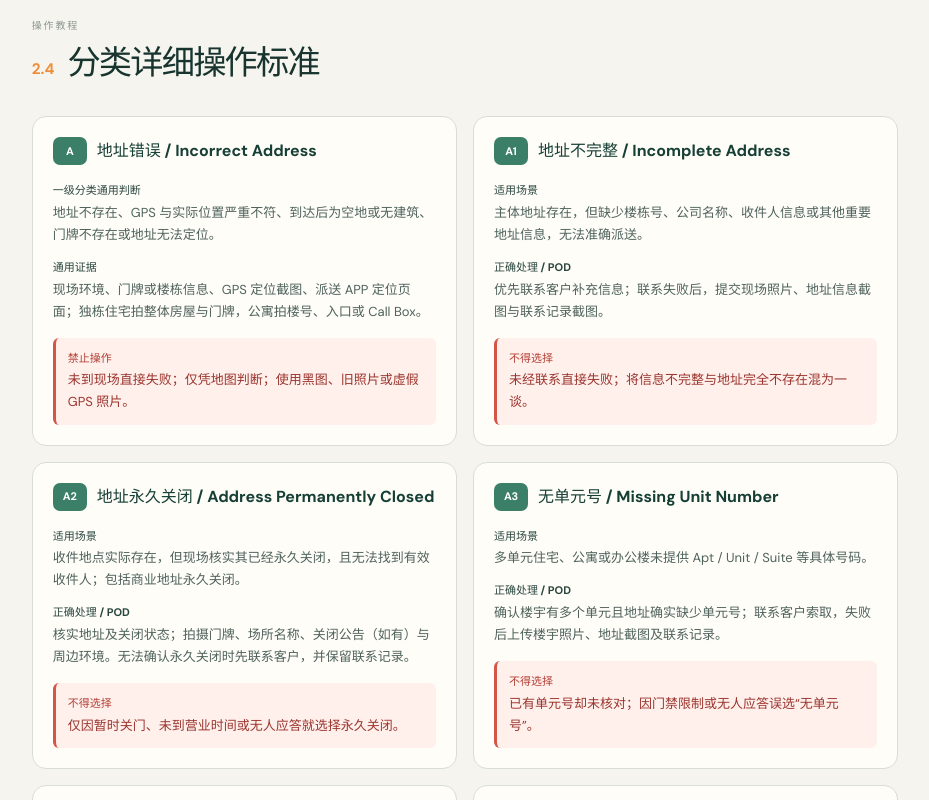
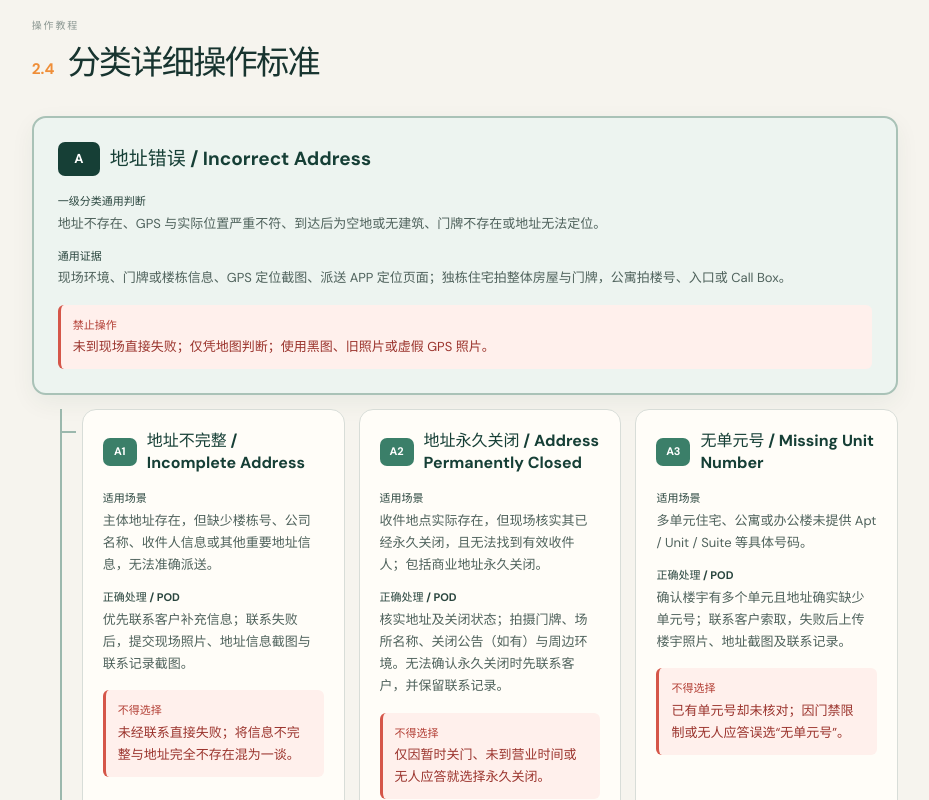
Before and after one commit to Minghao1999/yw_driver_app_helper, a React (Vite) app: page / in a window 1280 px wide. Shown: the part 4060-4860 px from the top of the page, without its empty margins (305-1234 px from the left). Built offline with nearby package versions, Linux system fonts and the light colour scheme.

Commit message:
Nest delivery failure subcategories

```diff
--- a/src/App.jsx
+++ b/src/App.jsx
@@ -262,6 +262,17 @@ function SopTable({ columns, rows, groupFirstColumn = false }) {
   )
 }
 
+function SopStandardCard({ item, isParent = false }) {
+  return (
+    <article className={`sop-standard-card ${isParent ? 'is-parent' : 'is-child'}`}>
+      <h4><span className="sop-code">{item.code}</span>{item.title}</h4>
+      <p><strong>{item.summaryLabel}</strong>{item.summary}</p>
+      <p><strong>{item.evidenceLabel}</strong>{item.evidence}</p>
+      <p className="sop-avoid"><strong>{item.avoidLabel}</strong>{item.avoid}</p>
+    </article>
+  )
+}
+
 function SopContent({ content }) {
   if (!content) return null
 
@@ -288,15 +299,26 @@ function SopContent({ content }) {
   }
 
   if (content.type === 'standards') {
+    const groups = content.items.reduce((result, item) => {
+      if (/^[A-Z]$/.test(item.code)) {
+        result.push({ parent: item, children: [] })
+      } else {
+        result.at(-1)?.children.push(item)
+      }
+      return result
+    }, [])
+
     return (
-      <div className="sop-content sop-standards">
-        {content.items.map((item) => (
-          <article className="sop-standard-card" key={item.code}>
-            <h4><span className="sop-code">{item.code}</span>{item.title}</h4>
-            <p><strong>{item.summaryLabel}</strong>{item.summary}</p>
-            <p><strong>{item.evidenceLabel}</strong>{item.evidence}</p>
-            <p className="sop-avoid"><strong>{item.avoidLabel}</strong>{item.avoid}</p>
-          </article>
+      <div className="sop-content sop-standard-groups">
+        {groups.map((group) => (
+          <section className="sop-standard-group" key={group.parent.code}>
+            <SopStandardCard item={group.parent} isParent />
+            {group.children.length > 0 && (
+              <div className="sop-standard-children">
+                {group.children.map((item) => <SopStandardCard item={item} key={item.code} />)}
+              </div>
+            )}
+          </section>
         ))}
       </div>
     )
--- a/src/styles.css
+++ b/src/styles.css
@@ -154,10 +154,16 @@ a { color: inherit; }
 .sop-steps { max-width: 880px; margin: 0 0 24px; padding: 0; list-style: none; counter-reset: sop-step; }
 .sop-steps li { counter-increment: sop-step; position: relative; min-height: 38px; padding: 8px 12px 8px 49px; border-bottom: 1px solid #dddcd5; }
 .sop-steps li::before { content: counter(sop-step); position: absolute; left: 0; top: 5px; display: grid; place-items: center; width: 31px; height: 31px; border-radius: 50%; color: #fff; background: var(--deep); font-size: 11px; font-weight: 700; }
-.sop-standards { display: grid; grid-template-columns: repeat(2, minmax(0, 1fr)); gap: 16px; }
+.sop-standard-groups { display: grid; gap: 34px; }
+.sop-standard-group { display: grid; gap: 14px; }
 .sop-standard-card { padding: 20px; border: 1px solid #d8ddd8; border-radius: 14px; background: #fffdf8; }
+.sop-standard-card.is-parent { padding: 24px; border: 2px solid #a9c2b7; background: #edf4f0; box-shadow: 0 8px 24px rgba(22,63,54,.06); }
 .sop-standard-card h4 { display: flex; align-items: center; gap: 10px; margin: 0 0 16px; color: var(--deep); font-size: 16px; line-height: 1.35; }
+.sop-standard-card.is-parent h4 { font-size: 19px; }
 .sop-code { flex: 0 0 auto; display: grid; place-items: center; min-width: 34px; height: 28px; padding: 0 7px; border-radius: 7px; color: #fff; background: #3b7f69; font-size: 11px; }
+.sop-standard-card.is-parent .sop-code { min-width: 42px; height: 34px; background: var(--deep); font-size: 13px; }
+.sop-standard-children { position: relative; margin-left: 28px; padding-left: 20px; display: grid; grid-template-columns: repeat(auto-fit, minmax(260px, 1fr)); gap: 14px; border-left: 2px solid #9bb8ad; }
+.sop-standard-children::before { content: ''; position: absolute; left: -2px; top: 22px; width: 16px; height: 2px; background: #9bb8ad; }
 .sop-standard-card p { margin: 0 0 12px; }
 .sop-standard-card p:last-child { margin-bottom: 0; }
 .sop-standard-card strong { display: block; margin-bottom: 2px; color: #29453e; font-size: 11px; }
@@ -278,9 +284,13 @@ a { color: inherit; }
   .sop-table.is-grouped tr.group-continued.group-end { margin-bottom: 12px; border-bottom: 1px solid #d8ddd8; border-radius: 0 0 11px 11px; }
   .sop-table.is-grouped td[rowspan] { background: #eef2ed; }
   .sop-steps li { padding-right: 4px; }
-  .sop-standards { grid-template-columns: 1fr; gap: 12px; }
+  .sop-standard-groups { gap: 28px; }
+  .sop-standard-group { gap: 12px; }
+  .sop-standard-children { grid-template-columns: 1fr; margin-left: 8px; padding-left: 13px; gap: 12px; }
   .sop-standard-card { padding: 16px; }
+  .sop-standard-card.is-parent { padding: 18px; }
   .sop-standard-card h4 { font-size: 14px; }
+  .sop-standard-card.is-parent h4 { font-size: 16px; }
   .sop-evidence-grid { grid-template-columns: 1fr; }
   .screenshot-grid, .screenshot-grid.single { grid-template-columns: 250px; justify-content: center; margin-top: 30px; }
   .screenshot { padding: 24px 12px 12px; border-radius: 12px; }
```
